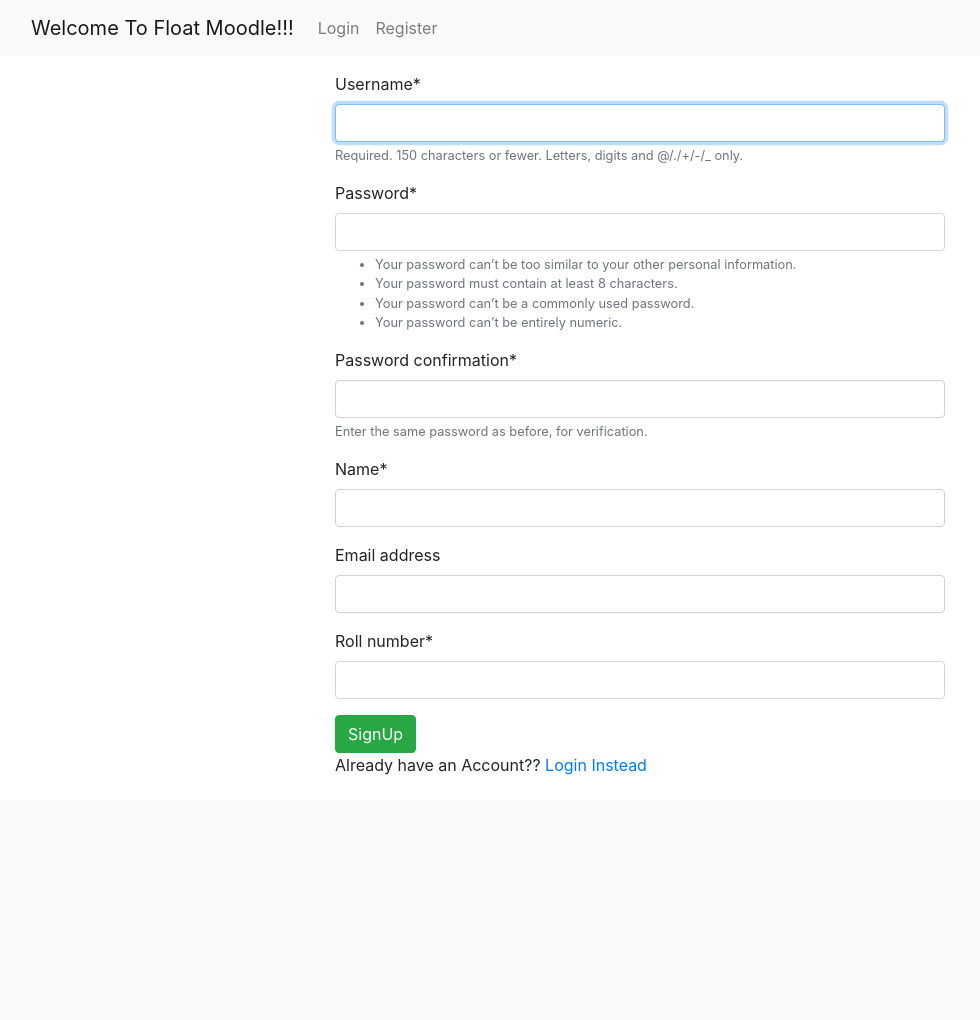
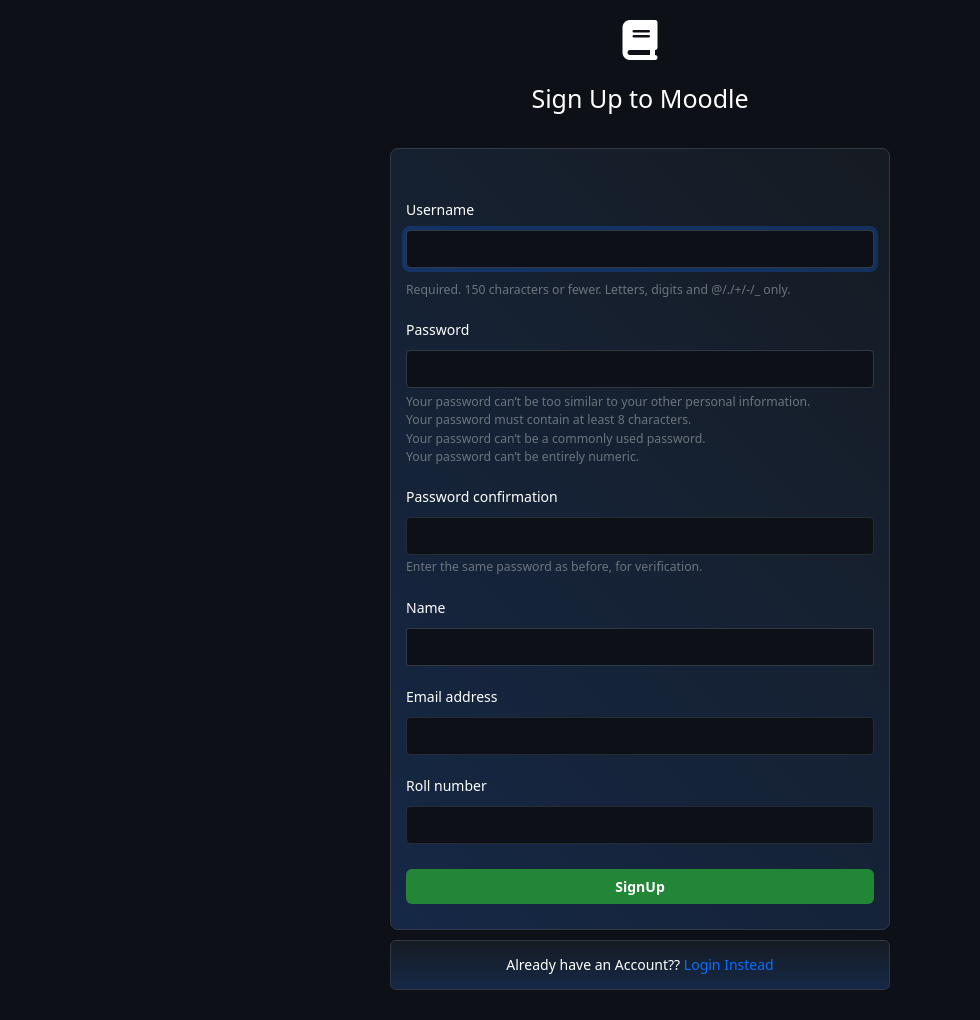
Before and after one commit to AWorldOfChaos/Float-Moodle, a Django app: page /register/ in a window 1280 px wide. Shown: the whole page, without its empty margins (0-980 px from the left). Before the commit the page ends 775 px from the top, so only its background shows below. Run offline with Django 3.2, Linux system fonts and the light colour scheme; some libraries are stand-ins or nearby versions.

Commit message:
added enhanced templates for login and register page made by Nikhil

```diff
--- /dev/null
+++ b/moodle/users/static/users/login.css
@@ -0,0 +1,210 @@
+*{
+    box-sizing: border-box;
+}
+
+html{
+    height: 100%;
+}
+
+body{
+    align-content: center;
+    background-color: #0d1117;
+    font-size: 14px;
+    display: block;
+    justify-content: center;
+    height: 100%;
+    padding-top: 100px;
+    color: white;
+
+}
+
+.container-fm{
+    justify-content: center;
+    align-content: center;
+    display: block;
+}
+
+.form{
+    height: auto;
+    background-color: #161b22;
+    background: linear-gradient(
+        45deg,
+        #152846,
+        #161b22
+    );
+
+    padding-top: 25px;
+    padding-bottom: 25px;
+    border-radius: 8px;
+    color: white;
+    border: 0.1em solid #303a47;
+    width: 400px;
+    padding-right: 15px;
+    padding-left: 15px;
+}
+
+.submit{
+    background-color: #238636;
+    border-radius: 6px;
+    box-sizing: border-box;
+    color: white;
+    height: 35px;
+    width: 100%;
+    text-align: center;
+    margin-top: 25px;
+    border:0;
+    cursor: pointer;
+    font-weight: bold;
+
+}
+button:hover{
+    background-color: rgb(5, 104, 22);
+}
+.submit:active{
+    background-color: #20b43e;
+}
+
+.asteriskField{
+    visibility: hidden;
+}
+
+
+#id_username{
+    background-color: #0d1117;
+    margin-top: 10px;
+    margin-bottom: 10px;
+    color: white;
+    border-color: #303a47;
+    border-radius: 4px;
+
+}
+
+#id_password{
+    background-color: #0d1117;
+    margin-top: 10px;
+    margin-bottom: 5px;
+    color: white;
+    border-color: #303a47;
+    border-radius: 2px;
+}
+
+#div_id_password1{
+    margin-top: 20px;
+}
+
+#div_id_password2{
+    margin-top: 20px;
+}
+
+#id_password1{
+    background-color: #0d1117;
+    margin-top: 10px;
+    margin-bottom: 5px;
+    color: white;
+    border-color: #303a47;
+    border-radius: 4px;
+}
+
+#hint_id_password1 ul{
+    list-style: none;
+    padding-left: 0;
+}
+
+#id_name{
+    background-color: #0d1117;
+    margin-top: 10px;
+    margin-bottom: 5px;
+    color: white;
+    border-color: #303a47;
+    border-radius: 2px;
+}
+
+.ask-user{
+    background-color: #0d1117;
+    box-sizing: border-box;
+    border-radius: 6px;
+    border:10px;
+    border-color: thistle;
+    width: 400px;
+    height: 50px;
+    align-content: center;
+    justify-content: center;
+    display: flex;
+    margin-top: 10px;
+    margin-bottom: 30px;
+    border: 0.1em solid #303a47;
+    background: linear-gradient(
+        0deg,
+        #152846,
+        #161b22
+    );
+}
+
+.lab{
+    margin-top: 13px;
+    color:white;
+    font-size: 14px;
+    font-weight: lighter;
+
+}
+
+.form-control {
+    display: block;
+    width: 100%;
+    padding: .375rem .75rem;
+    font-size: 1rem;
+    font-weight: 400;
+    line-height: 1.5;
+    color: #212529;
+    background-color: #0d1117;
+    background-clip: padding-box;
+    border: 1px solid #232b37;
+    -webkit-appearance: none;
+    -moz-appearance: none;
+    appearance: none;
+    border-radius: .25rem;
+    transition: border-color .15s ease-in-out,box-shadow .15s ease-in-out;
+}
+
+#id_password2{
+    border: 1px solid #232b37;
+    border-radius: 4px;
+    margin-top: 10px;
+}
+
+#id_password2:focus{
+    background-color: #0d1117;
+}
+
+#id_email{
+    border: 1px solid #232b37;
+    border-radius: 4px;
+    margin-top: 10px;
+}
+
+#id_email:focus{
+    background-color: #0d1117;
+}
+
+#id_roll_number{
+    border: 1px solid #232b37;
+    border-radius: 4px;
+    margin-top: 10px;
+}
+
+#id_roll_number:focus{
+    background-color: #0d1117;
+}
+
+#div_id_name{
+    margin-top: 20px;
+}
+
+#div_id_email{
+    margin-top: 20px;
+}
+
+#div_id_roll_number{
+    margin-top: 20px;
+
+}
--- a/moodle/users/templates/users/register.html
+++ b/moodle/users/templates/users/register.html
@@ -1,13 +1,34 @@
-{% extends "users/base.html" %}
-{% load crispy_forms_tags %}
-{% block content %}
-<div class="container w-50 mt-3">
+<!DOCTYPE html>
+{% load static %}
+<html lang="en">
+<head>
+    <meta charset="UTF-8">
+    <meta http-equiv="X-UA-Compatible" content="IE=edge">
+    <meta name="viewport" content="width=device-width, initial-scale=1.0">
+    <title>Sign Up</title>
+    <link href="https://cdn.jsdelivr.net/npm/bootstrap@5.1.0/dist/css/bootstrap.min.css" rel="stylesheet"
+        integrity="sha384-KyZXEAg3QhqLMpG8r+8fhAXLRk2vvoC2f3B09zVXn8CA5QIVfZOJ3BCsw2P0p/We" crossorigin="anonymous">
+    <script src="https://kit.fontawesome.com/c70797d3ad.js" crossorigin="anonymous"></script>
+    <link rel="stylesheet" href="{% static 'users/login.css' %}">
+</head>
+<body style="padding-top: 20px;">
+<div style="width:100%;text-align:center; margin-bottom: 20px;"><i class="fas fa-book" style="font-size: 40px; "></i></div>
+<p style="color: white; text-align: center; font-size: 25px; font-weight: 300; margin-bottom: 30px;">Sign Up to Moodle</p>
+<div class="d-flex justify-content-center">
+    <div class="form" style="width: 500px; padding-top: 50px;">
+        {% load crispy_forms_tags %}
         <form method="POST">
             {% csrf_token %}
             {{ form|crispy }}
-        <button type="submit" class="btn btn-success">SignUp</button>
+        <button type="submit" class="submit">SignUp</button>
         </form>
-        <span>Already have an Account?? <a href="{% url 'login' %}">Login Instead</a></span>
+    </div>
+</div>
+<div class="d-flex justify-content-center" style="margin-bottom: 30px;">
+    <div class="ask-user" style="width: 500px;">
+        <p class="lab">Already have an Account?? <a href="{% url 'login' %}" style="text-decoration: none;">Login Instead</a></p>
+    </div>
 </div>
 
-{% endblock content %}
+</body>
+</html>
```
Also changed, not shown: moodle/users/templates/users/login.html (+38 -12 lines), moodle/db.sqlite3.
